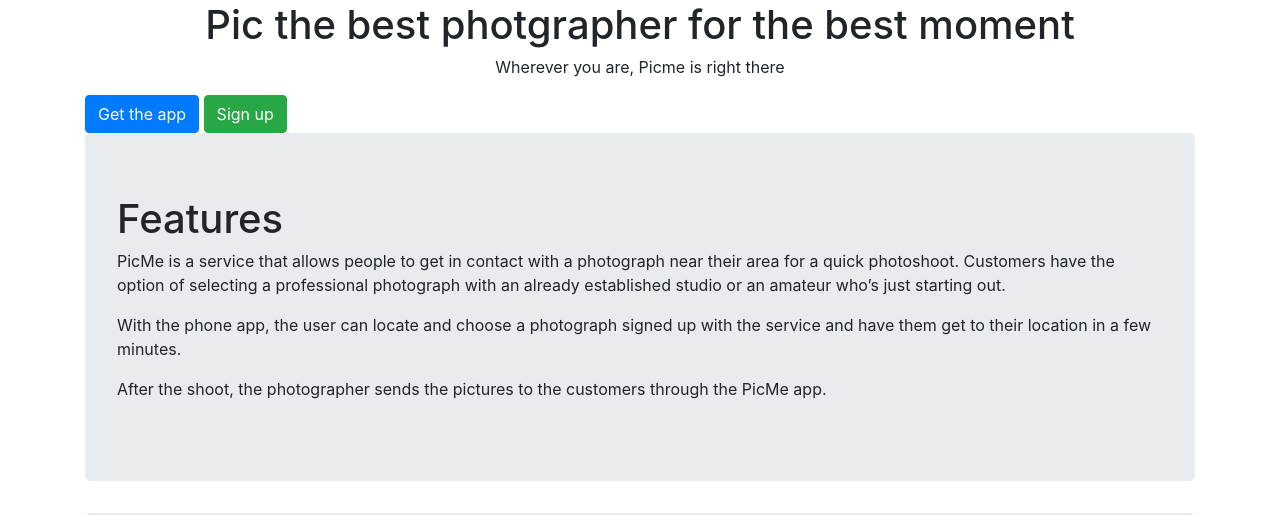
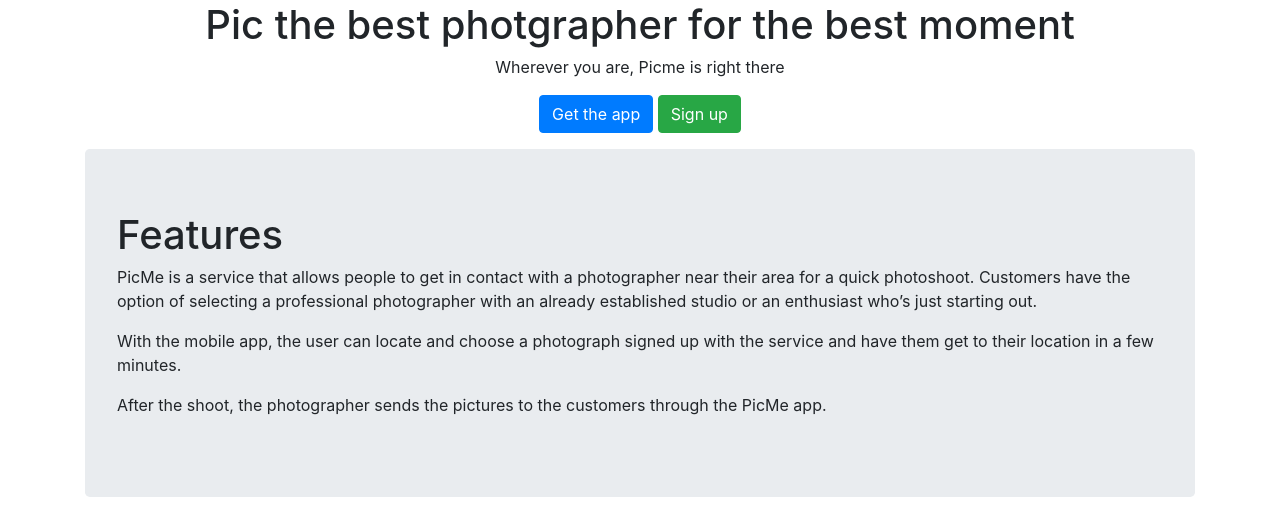
Before and after one commit to littlehadi/PicmeApp, a plain HTML site: page index.html in a window 1280 px wide. Shown: the part 209-724 px from the top of the page. Drawn offline with nearby package versions, Linux system fonts and the light colour scheme.

Commit message:
Reorganize home

```diff
--- a/index.html
+++ b/index.html
@@ -43,13 +43,14 @@
                         <source src="tbd.webm" type="video/webm">
                         <source src="tbd.mp4" type="video/mp4">
                     </video>
-                    <div class="col-md-12 text-center">
-                            <h1 class="primary-heading">Pic the best photgrapher for the best moment</h1>
-                            <p class="secondary-heading"> Wherever you are, Picme is right there  </p>
-                    </div class="col-md-12 text-center"></div>
-                    <div class="overlay">
-                        <a class="btn btn-primary" href="#">Get the app</a>
-                        <a class="btn btn-success" href="#">Sign up</a>
+                    <div class="overlay text-center">
+                        <h1 class="primary-heading">Pic the best photgrapher for the best moment</h1>
+                        <p class="secondary-heading">Wherever you are, Picme is right there</p>
+
+                        <p>
+                            <a class="btn btn-primary" href="#">Get the app</a>
+                            <a class="btn btn-success" href="#">Sign up</a>
+                        </p>
                     </div>
                 </div>
             </div>
@@ -60,8 +61,8 @@
               <div class= "jumbotron">
 
                 <h1>Features</h1>
-                <p>PicMe is a service that allows people to get in contact with a photograph near their area for a quick photoshoot. Customers have the option of selecting a professional photograph with an already established studio or an amateur who’s just starting out.</p>
-                <p>With the phone app, the user can locate and choose a photograph signed up with the service and have them get to their location in a few minutes.</p>
+                <p>PicMe is a service that allows people to get in contact with a photographer near their area for a quick photoshoot. Customers have the option of selecting a professional photographer with an already established studio or an enthusiast who’s just starting out.</p>
+                <p>With the mobile app, the user can locate and choose a photograph signed up with the service and have them get to their location in a few minutes.</p>
                 <p>After the shoot, the photographer sends the pictures to the customers through the PicMe app.<p>
                 </div>
             </div>
```
